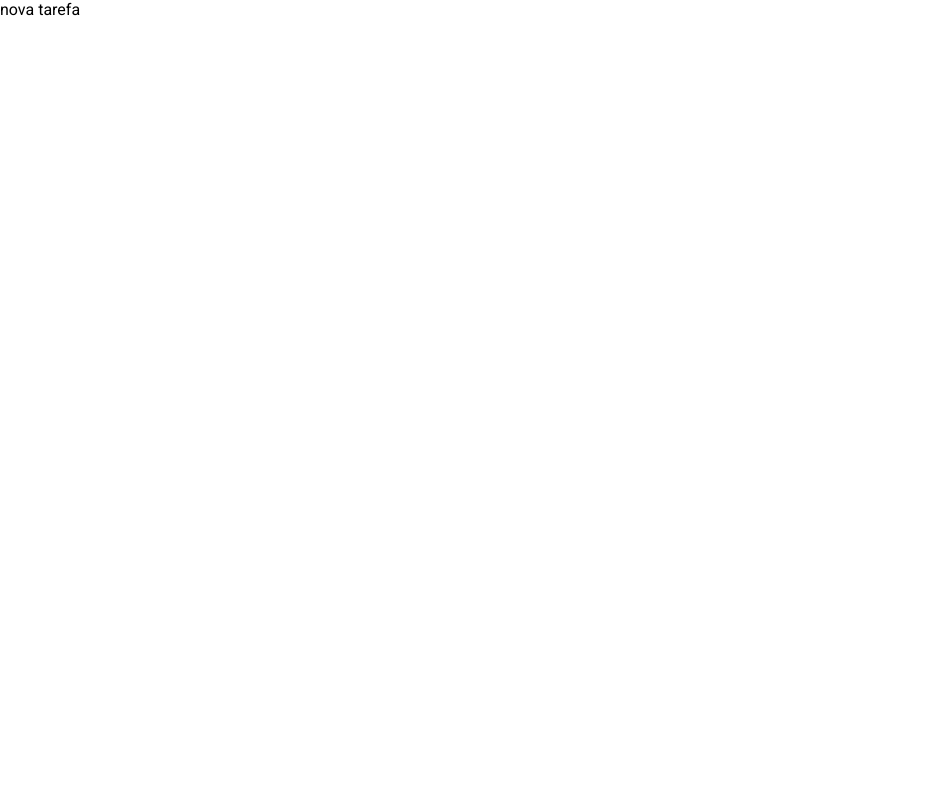
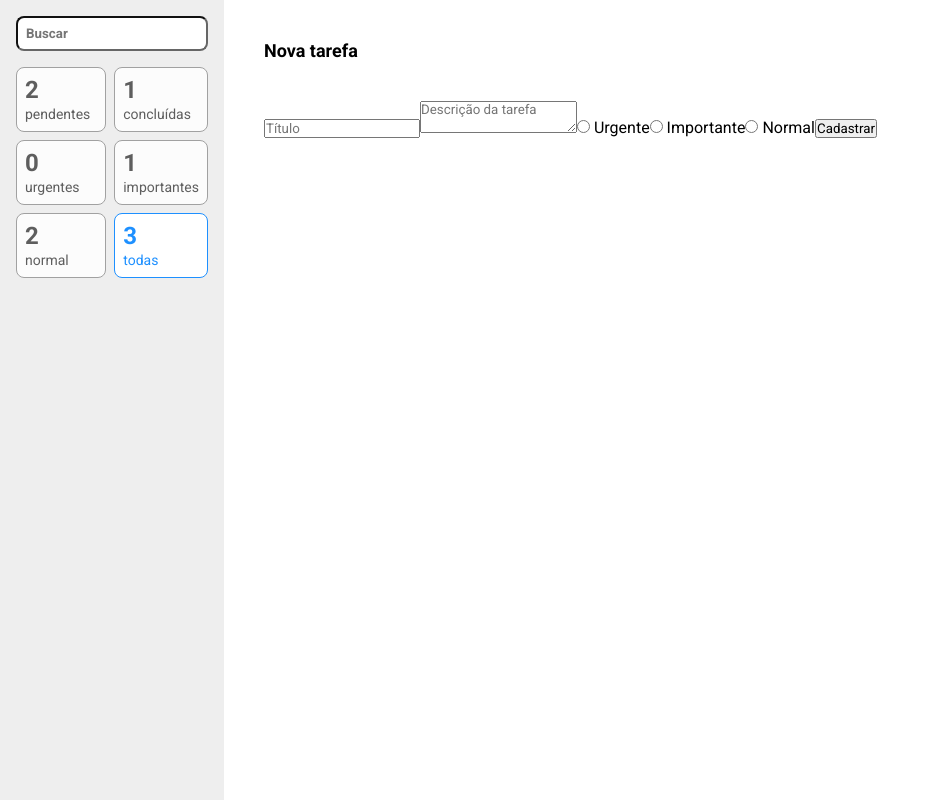
Before and after one commit to pedroeso/lista-de-contatos, a React (Create React App) app: page /novo in a window 1280 px wide. Shown: the whole page, without its empty margins (0-939 px from the left). Built offline with nearby package versions, Linux system fonts and the light colour scheme.

Commit message:
formulario

```diff
--- /dev/null
+++ b/src/containers/Formulario/index.tsx
@@ -0,0 +1,20 @@
+import { MainContainer, Titulo } from '../../styles'
+
+const Formulario = () => (
+  <MainContainer>
+    <Titulo>Nova tarefa</Titulo>
+    <form>
+      <input type="text" placeholder="Título" />
+      <textarea placeholder="Descrição da tarefa" />
+      <input name="prioridade" type="radio" id="urgente" />{' '}
+      <label htmlFor="urgente">Urgente</label>
+      <input name="prioridade" type="radio" id="importante" />{' '}
+      <label htmlFor="importante">Importante</label>
+      <input name="prioridade" type="radio" id="normal" />{' '}
+      <label htmlFor="normal">Normal</label>
+      <button type="submit">Cadastrar</button>
+    </form>
+  </MainContainer>
+)
+
+export default Formulario
--- a/src/containers/ListaDeTarefas/index.tsx
+++ b/src/containers/ListaDeTarefas/index.tsx
@@ -1,7 +1,7 @@
 import { useSelector } from 'react-redux'
 
 import Tarefa from '../../components/FiltroCard/Tarefa'
-import { Container, Resultado } from './styles'
+import { MainContainer, Titulo } from '../../styles'
 import { RootReducer } from '../../store'
 
 const ListaDeTarefas = () => {
@@ -54,8 +54,8 @@ const ListaDeTarefas = () => {
   const mensagem = exibeResultadoFiltragem(tarefas.length)
 
   return (
-    <Container>
-      <Resultado>{mensagem}</Resultado>
+    <MainContainer>
+      <Titulo as="p">{mensagem}</Titulo>
       <ul>
         {tarefas.map((t) => (
           <li key={t.titulo}>
@@ -69,7 +69,7 @@ const ListaDeTarefas = () => {
           </li>
         ))}
       </ul>
-    </Container>
+    </MainContainer>
   )
 }
 
--- a/src/containers/ListaDeTarefas/styles.ts
+++ /dev/null
@@ -1,14 +0,0 @@
-import styled from 'styled-components'
-
-export const Container = styled.main`
-  padding: 0 40px;
-  height: 100vh;
-  overflow-y: scroll;
-`
-export const Resultado = styled.p`
-  display: block;
-  margin-top: 40px;
-  margin-bottom: 40px;
-  font-size: 18px;
-  font-weight: bold;
-`
--- a/src/pages/Home/Cadastro/index.tsx
+++ b/src/pages/Home/Cadastro/index.tsx
@@ -1,3 +1,14 @@
-const Cadastro = () => <div>nova tarefa</div>
+import BarraLateral from '../../../containers/BarraLateral'
+import Formulario from '../../../containers/Formulario'
+
+const Cadastro = () => (
+  <>
+    {/* barra lateral */}
+
+    <BarraLateral />
+
+    <Formulario />
+  </>
+)
 
 export default Cadastro
--- a/src/styles/index.ts
+++ b/src/styles/index.ts
@@ -14,4 +14,17 @@ export const Container = styled.div`
   grid-template-columns: 224px auto;
 `
 
+export const MainContainer = styled.main`
+  padding: 0 40px;
+  height: 100vh;
+  overflow-y: scroll;
+`
+export const Titulo = styled.h2`
+  display: block;
+  margin-top: 40px;
+  margin-bottom: 40px;
+  font-size: 18px;
+  font-weight: bold;
+`
+
 export default EstiloGlobal
```
